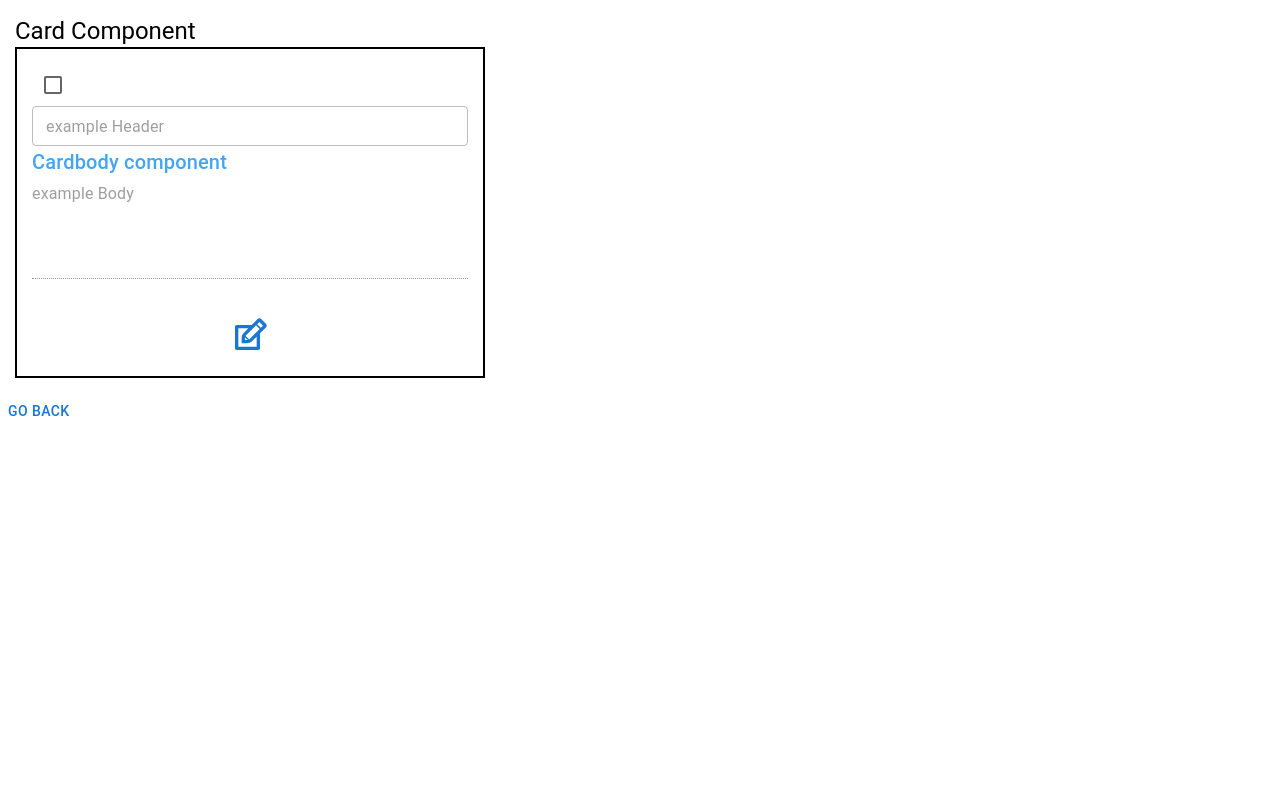
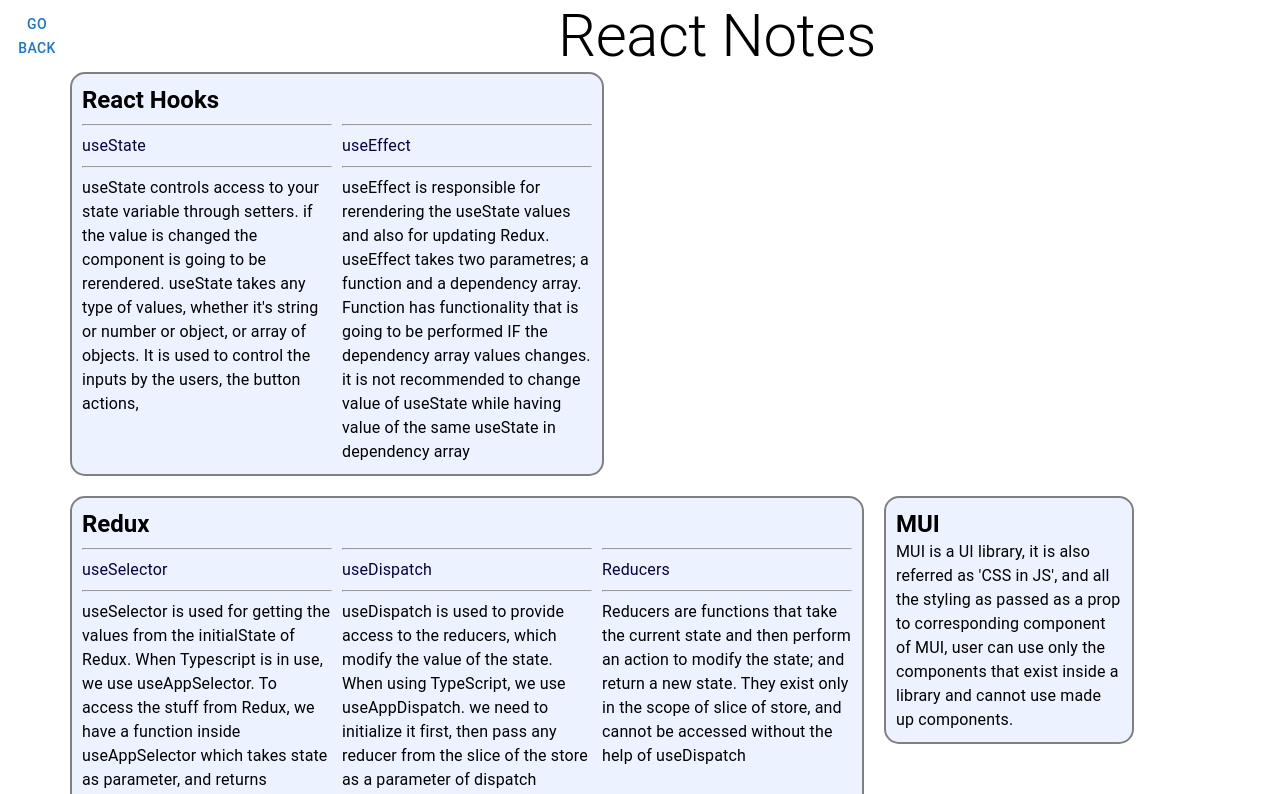
Before and after one commit to haydenfoote/learning-with-sabrina-1, a Next.js app: page /about in a window 1280 px wide. Shown: the top 794 px of the page. Built offline with nearby package versions, Linux system fonts and the light colour scheme; no server answers.

Commit message:
React help pages
Co-authored-by: Sabrina Babakulova <s.babakulova@student.inha.uz>

```diff
--- a/components/CardList/index.tsx
+++ b/components/CardList/index.tsx
@@ -45,7 +45,7 @@ const CardList = () => {
       setSubmitCard(false);
     }
   }, [isAddCard, submitCard]);
-  //useEffect is listening to isAddCard
+  //useEffect is listening to isAddCard and submitCard in dependency array
   return (
     <>
       <Box sx={styles}>
--- /dev/null
+++ b/pages/about.tsx
@@ -0,0 +1,117 @@
+import { Button, TextField, Typography } from "@mui/material";
+import { Box } from "@mui/system";
+import React from "react";
+import { useRouter } from "next/router";
+
+const About = () => {
+  const router = useRouter();
+
+  const reactNotes = [
+    {
+      id: 1,
+      name: "React Hooks",
+      description: [
+        {
+          id: 1,
+          name: "useState",
+          description:
+            "useState controls access to your state variable through setters. if the value is changed the component is going to be rerendered. useState takes any type of values, whether it's string or number or object, or array of objects. It is used to control the inputs by the users, the button actions, ",
+        },
+        {
+          id: 2,
+          name: "useEffect",
+          description:
+            " useEffect is responsible for rerendering the useState values and also for updating Redux. useEffect takes two parametres; a function and a dependency array. Function has functionality that is going to be performed IF the dependency array values changes. it is not recommended to change value of useState while having value of the same useState in dependency array",
+        },
+      ],
+    },
+    {
+      id: 2,
+      name: "Redux",
+      description: [
+        {
+          id: 1,
+          name: "useSelector",
+          description:
+            "useSelector is used for getting the values from the initialState of Redux. When Typescript is in use, we use useAppSelector. To access the stuff from Redux, we have a function inside useAppSelector which takes state as parameter, and returns anything from state of Redux",
+        },
+        {
+          id: 2,
+          name: "useDispatch",
+          description:
+            "useDispatch is used to provide access to the reducers, which modify the value of the state. When using TypeScript, we use useAppDispatch. we need to initialize it first, then pass any reducer from the slice of the store as a parameter of dispatch",
+        },
+        {
+          id: 3,
+          name: "Reducers",
+          description:
+            "Reducers are functions that take the current state and then perform an action to modify the state; and return a new state. They exist only in the scope of slice of store, and cannot be accessed without the help of useDispatch",
+        },
+      ],
+    },
+    {
+      id: 3,
+      name: "MUI",
+      description:
+        "MUI is a UI library, it is also referred as 'CSS in JS', and all the styling as passed as a prop to corresponding component of MUI, user can use only the components that exist inside a library and cannot use made up components.",
+    },
+    {
+      id: 4,
+      name: "TypeScript",
+      description:
+        "TypeScript is a superset of JS which contains addition of the types that doesn't exist in JS. Enforcement of type declaration so that errors can be understood before compiling time.",
+    },
+  ];
+
+  const handleGoBack = () => router.push("/");
+
+  return (
+    <Box>
+      <Box display="flex" width="100%">
+        <Button onClick={handleGoBack}>Go Back</Button>
+        <Box display="flex" width="100%" justifyContent="center">
+          <Typography variant="h2" marginLeft={10}>
+            React Notes
+          </Typography>
+        </Box>
+      </Box>
+      <Box display="flex" gap="20px" flexWrap="wrap" padding="0 70px">
+        {reactNotes.map((eachItem) => (
+          <Box
+            bgcolor="#ECF2FF"
+            key={eachItem.id}
+            height="fit-content"
+            sx={{
+              border: "2px solid grey",
+              borderRadius: "15px",
+              "&:hover": { boxShadow: "0px 0px 15px #d9d9d9" },
+            }}
+            padding="10px"
+            width={
+              Array.isArray(eachItem.description) ? "fit-content" : "250px"
+            }
+          >
+            <Typography variant="h5" fontWeight="600">
+              {eachItem.name}
+            </Typography>
+            {Array.isArray(eachItem.description) ? (
+              <Box display="flex" gap="10px" flexWrap="wrap">
+                {eachItem.description.map((desc) => (
+                  <Box key={desc.id}>
+                    <hr />
+                    <Typography color="#060047">{desc.name}</Typography>
+                    <hr />
+                    <Typography width="250px">{desc.description}</Typography>
+                  </Box>
+                ))}
+              </Box>
+            ) : (
+              <Typography>{eachItem.description}</Typography>
+            )}
+          </Box>
+        ))}
+      </Box>
+    </Box>
+  );
+};
+export default About;
```
